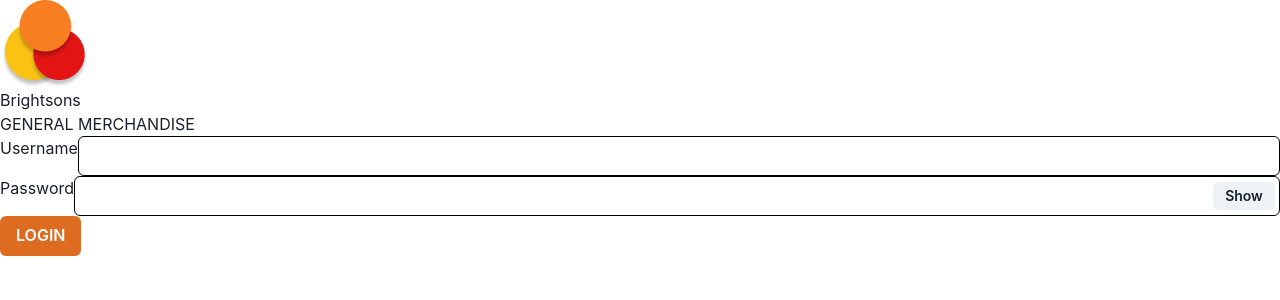
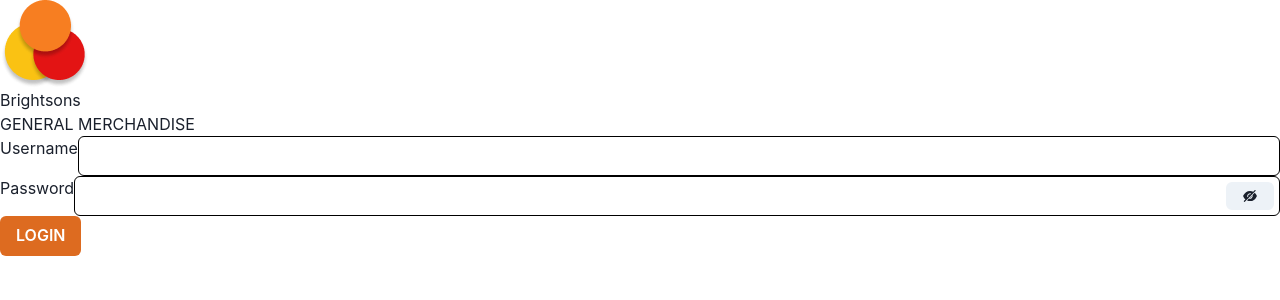
Before and after one commit to RedDotz20/inventory-management-system, a React (Vite) app in the folder apps/client/: page /login in a window 1280 px wide. Shown: the top 300 px of the page. Built offline with nearby package versions, Linux system fonts and the light colour scheme.

Commit message:
styles: login pass hide | show icon

```diff
--- a/apps/client/src/pages/Login/index.tsx
+++ b/apps/client/src/pages/Login/index.tsx
@@ -2,6 +2,7 @@ import { useState } from 'react';
 import { useForm, SubmitHandler } from 'react-hook-form';
 import { Navigate, useNavigate } from 'react-router-dom';
 import { Input, InputGroup, Button, InputRightElement } from '@chakra-ui/react';
+import { AiFillEyeInvisible, AiFillEye } from 'react-icons/ai';
 
 import IsAuthenticated from '../../utils/IsAuthenticated';
 import StoreLogo from '../../components/StoreLogo';
@@ -65,11 +66,10 @@ export default function Login() {
             _hover={{ borderColor: 'black' }}
             focusBorderColor="tranparent"
             {...register('password', { required: true, maxLength: 8 })}
-            pr="4.5rem"
           />
-          <InputRightElement width="4.5rem" className="mt-6">
-            <Button h="1.75rem" size="sm" onClick={handleClick}>
-              {showPass ? 'Hide' : 'Show'}
+          <InputRightElement width="3.75rem" className="mt-6">
+            <Button h="1.75rem" size="md" onClick={handleClick}>
+              {showPass ? <AiFillEye /> : <AiFillEyeInvisible />}
             </Button>
           </InputRightElement>
         </InputGroup>
```
